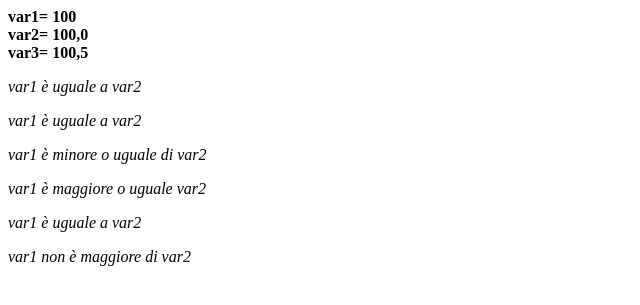
After one commit to ChristophearNolan/primo_progetto, a Django app: a page that uses seconda_app/templates/if_else_elif.html in a window 1280 px wide. The commit adds this page. Shown: the top 305 px of the page, without its empty margins (0-640 px from the left). Run offline with Django 5.2, Linux system fonts and the light colour scheme.

Commit message:
passo 11 finito

```diff
--- /dev/null
+++ b/seconda_app/templates/if_else_elif.html
@@ -0,0 +1,64 @@
+<!DOCTYPE html>
+<html lang="en">
+<head>
+    <meta charset="UTF-8">
+    <meta name="viewport" content="width=device-width, initial-scale=1.0">
+    <title>Document</title>
+</head>
+
+
+<body>
+    <b>var1= {{var1}}</b> <br/>
+    <b>var2= {{var2}}</b> <br/>
+    <b>var3= {{var3}}</b> <br/>
+
+    {% if var1 < var2 %}
+        <p><i>var1 è minore di var2</i></b>
+    {% elif var1 > var2 %}
+            <p><i> var1 è maggiore  di var2</i></b>
+    {% else %}
+            <p><i>var1 è uguale a var2</i></b>
+    {% endif %}
+
+    {% if var1 > var2 %}
+        <p><i>var1 è maggiore di var2</i></p>
+    {% elif var1 < var2 %}
+        <p><i> var1 è minore di var2</i></p>
+    {% else %}
+        <p><i>var1 è uguale a var2</i></b>
+    {% endif %}
+
+    {% if var1 <= var2 %}
+        <p><i>var1 è minore o uguale di var2</i></p>
+    {% elif var2 > var1 %}
+        <p><i> var1 è maggiore di var2</i></p>
+    {% endif %}
+
+    {% if var1 >= var2 %}
+        <p><i> var1 è maggiore o uguale var2</i></p>
+    {% elif var1 < var2 %}
+        <p>><i>var 1 è minore var2 </i></p>
+    {% endif %}
+
+    {% if var1 == var2 %}
+        <p><i>var1 è uguale a var2</i></p>
+    {% elif var1 != var2 %}
+        <p><i>var1 è diverso da var2</i></p>
+    {% endif %}
+
+    {% if var1 < var2 and var1 < var3%}
+        <p><i>var1 è minore di var2 e var1 è minore di var3</i></b>
+    {% elif var1 > var2 and var1 > var3%}
+        <p><i> var1 è maggiore di var2 e var1 è maggiore di var3</i></b>
+    {% endif %}
+
+    {% if not var1 > var2 %}
+        <p><i>var1 non è maggiore di var2</i></b>
+    {% elif not var1 < var2 %}
+        <p><i> var1 non è maggiore  di var2</i></b>
+    {% else %}
+        <p><i>var1 è uguale a var2</i></b>
+    {% endif %}
+
+</body>
+</html>
--- a/seconda_app/urls.py
+++ b/seconda_app/urls.py
@@ -1,9 +1,12 @@
 from os import path
 from django.urls import path # type: ignore
-from seconda_app.views import es_if
+from seconda_app.views import es_if,index2,if_else_elif
+
 
 app_name="seconda app"
 urlpatterns=[
-    path('es_if',es_if,name='homepage'),
+    path('es_if',es_if,name='es_if'),
+    path('if_else_elif',if_else_elif,name='if_else_elif'),
+    path('index2',index2,name="index2"),
 
 ]
--- a/seconda_app/views.py
+++ b/seconda_app/views.py
@@ -9,4 +9,14 @@ def es_if(request):
 
     return render(request,"es_if.html",context)
 
-# Create your views here.
+def if_else_elif(request):
+    context={
+        'var1':100,
+        'var2':100.0,
+        'var3':100.50
+
+    }
+    return render(request, "if_else_elif.html",context)
+
+def index2(request):
+    return render(request,"index2.html")
--- a/templates/index_root.html
+++ b/templates/index_root.html
@@ -8,7 +8,7 @@
 <body>
     <li><a href="/admin">Pannello admin</a></li>
     <li><a href="{% url 'prima_app:index' %}">Prima app</a></li>
-    <li><a href="{% url 'seconda_app:index' %}">Seconda app</a></li>
+    <li><a href="{% url 'seconda_app:index2' %}">Seconda app</a></li>
 
 </body>
 </html>
```
Also changed, not shown: seconda_app/templates/index2.html (added, +14 -0 lines).
